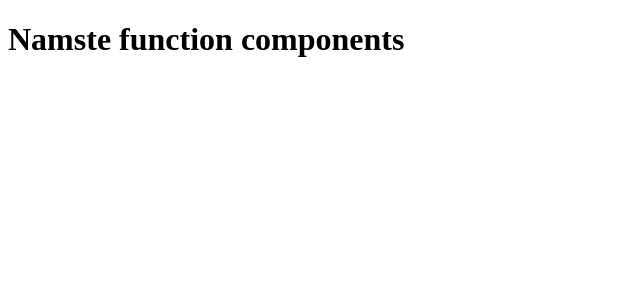
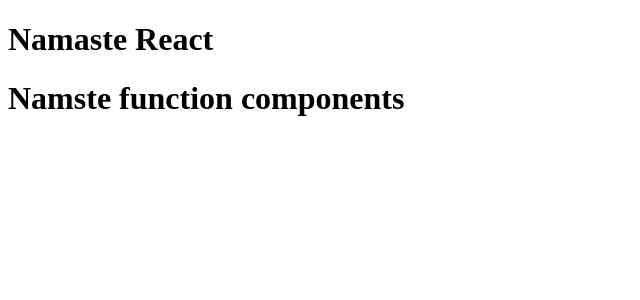
Before and after one commit to Gowri239/namaste-react, a React (Vite) app: page / in a window 1280 px wide. Shown: the top 300 px of the page, without its empty margins (0-640 px from the left). Built offline with nearby package versions, Linux system fonts and the light colour scheme.

Commit message:
add: component composition

```diff
--- a/App.js
+++ b/App.js
@@ -1,8 +1,11 @@
 import React from "react";
 import ReactDOM from "react-dom/client";
 
+const Title = () => <h1>Namaste React</h1>;
+
 const HeadingComponent = () => (
   <div id="container">
+    <Title />
     <h1 className="heading">Namste function components</h1>
   </div>
 );
```
